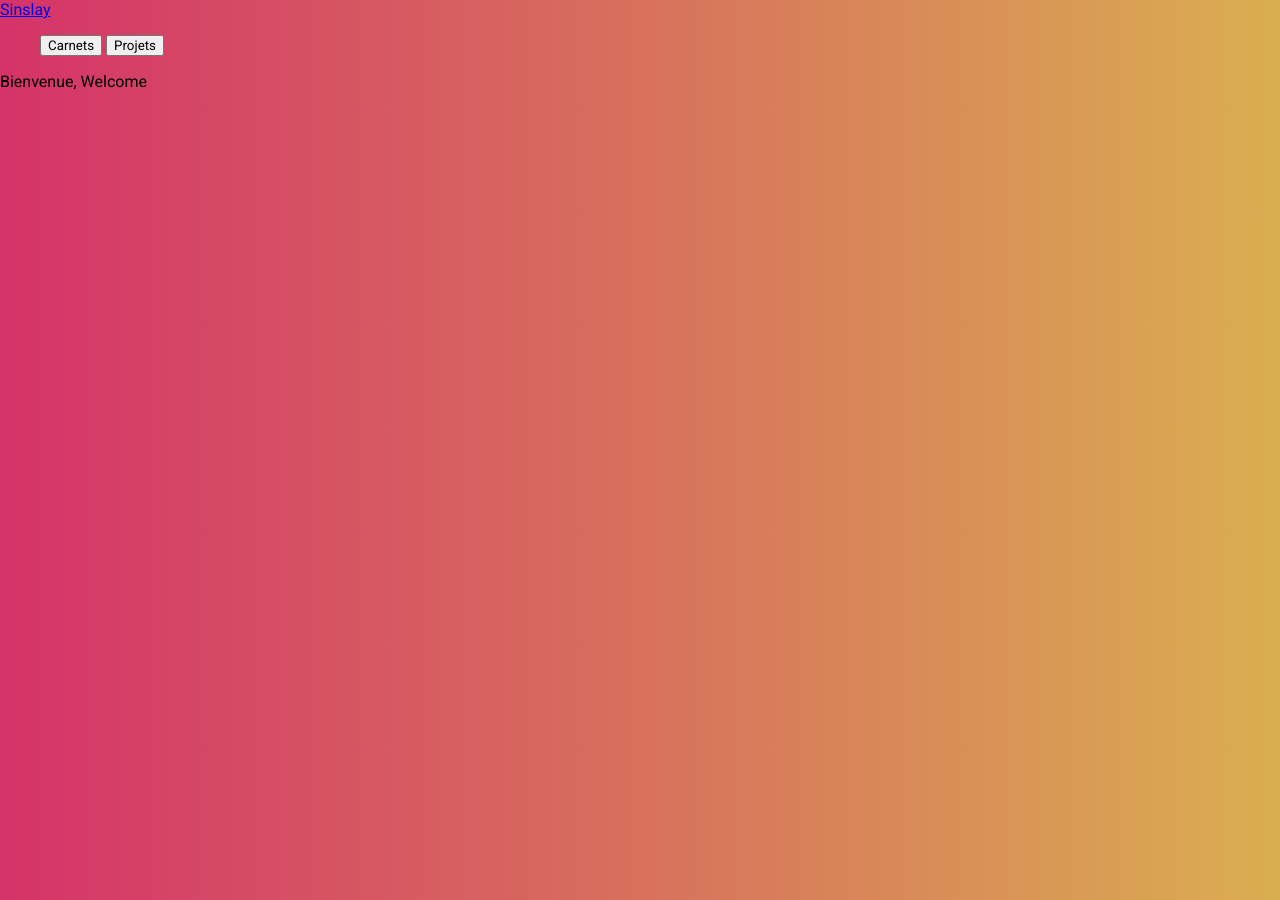
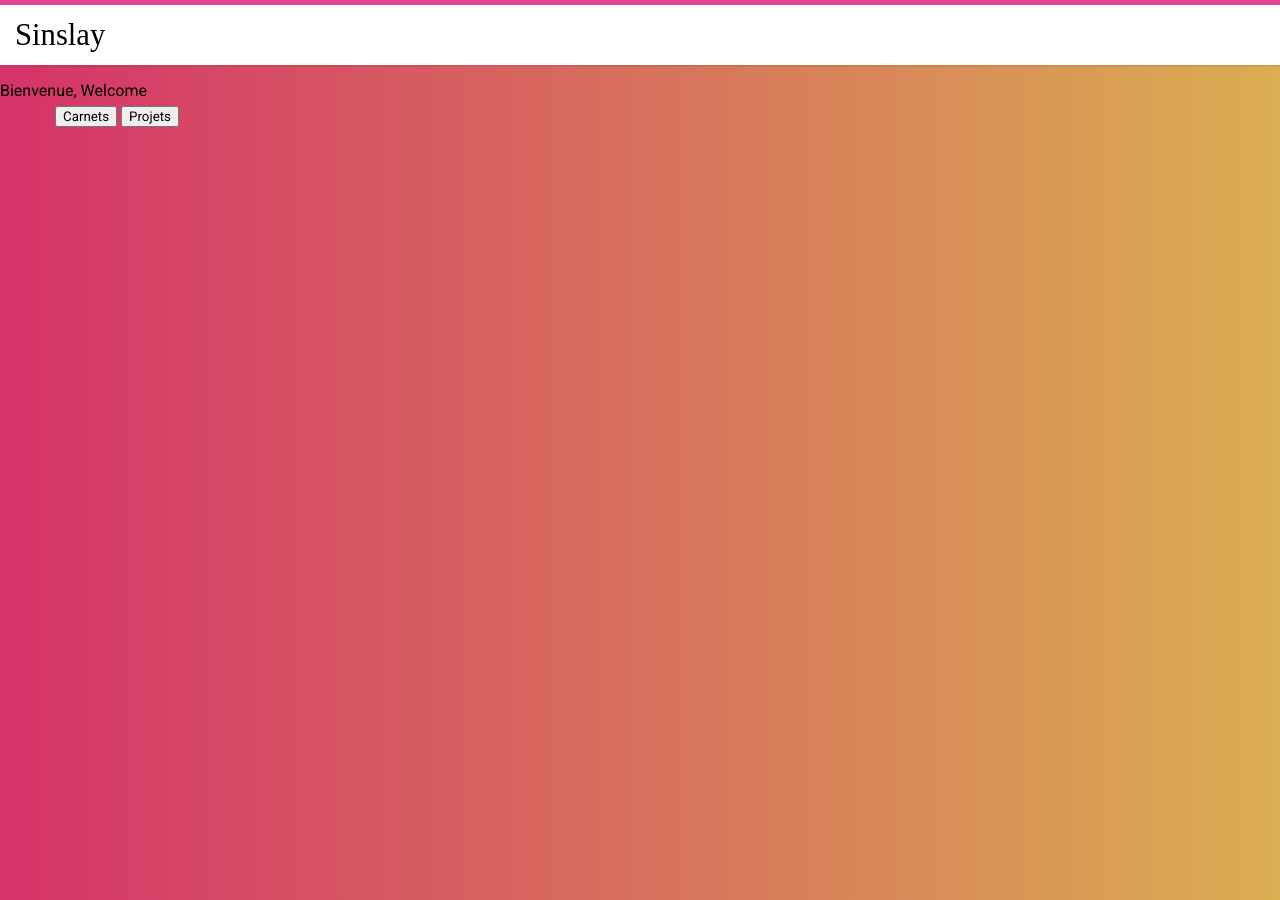
Before and after one commit to DangSinslay/DangSinslay.github.io, a Jekyll site: the page built from index.html, in a window 1280 px wide. Built offline with Jekyll 4.4.1, drawn with Linux system fonts in a browser that asks for light colours.

Commit message:
Update main.css

```diff
--- a/css/main.css
+++ b/css/main.css
@@ -11,5 +11,21 @@ body {
         overflow-x: hidden;
 }
 
+nav {
+        background: #FFF !important;
+        border-top: 5px solid #e84393 !important;
+        box-shadow: 0px 1px 2px rgba(0,0,0,.15) !important;
+        height: 60px !important;
+        line-height: 60px !important;
+        padding: 0px 15px !important;
+}
+
+nav a {
+        color: #000;
+        font-family: "Quentin" !important;
+        font-size: 23pt !important;
+        text-decoration: none;
+}
+
 
 }
```
